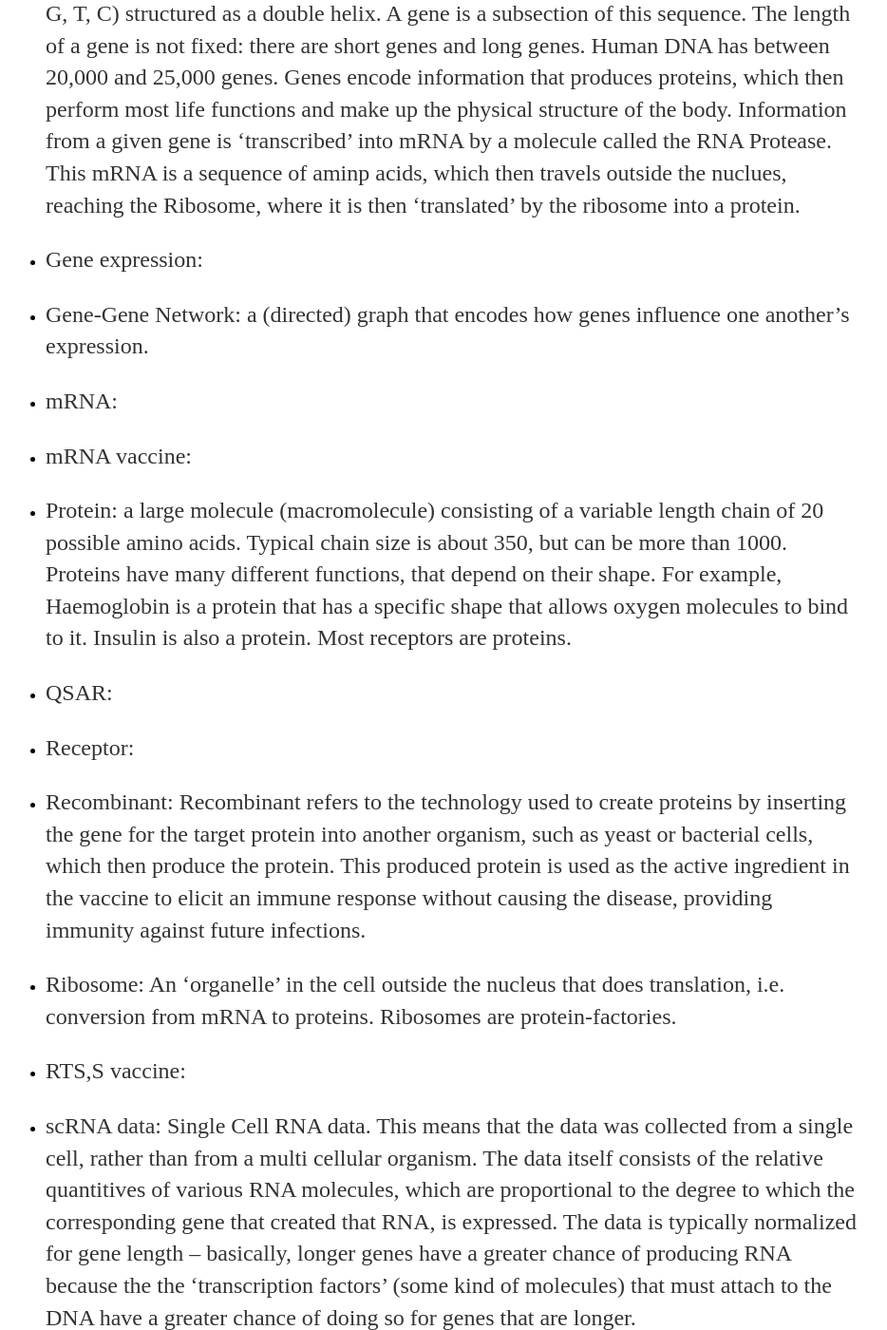
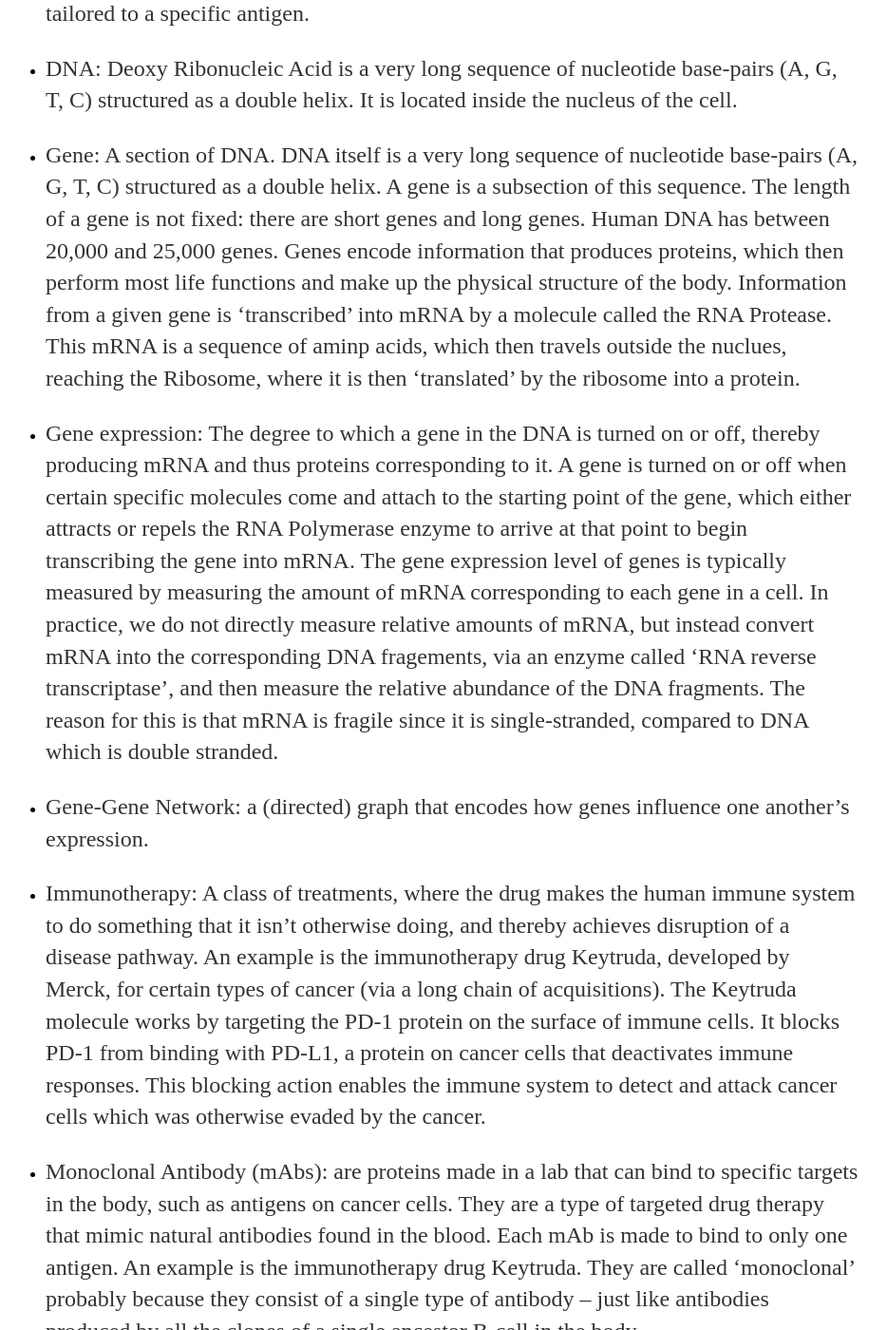
Before and after one commit to thecentraldogma/thecentraldogma.github.io, a Jekyll site: the page built from Glossary/glossary.md, in a window 1280 px wide and 1400 px high, scrolled down 781 px. Shown: the whole window at 95% size, without its empty margins (184-1118 px from the left). Built offline with Jekyll 4.4.1, drawn with Linux system fonts in a browser that asks for light colours; some of the changed text lies outside the part shown.

Commit message:
glossary

```diff
--- a/Glossary/glossary.md
+++ b/Glossary/glossary.md
@@ -3,23 +3,31 @@ layout: page
 title: FAQ
 ---
 
-- Cancer: A class of diseases with some common factors.
+- B cell:
+
+- Cancer: A class of diseases with some common factors, in particular uncontrolled cell growth.
 
 - Cell: A basic unit of life. Discovered by Robert Hooke and Vanderleuven using a microsope in the 1600s. Human beings have about a million-billion cells, i.e. about 10^15 cells. The simplest life forms have a single cell, e.g. amoeba. Not all life forms have cells though  -- this gets messy because its hard to agree on a definition of 'life' -- for e.g. viruses.
 
 - Central Dogma: The idea that information flows in one direction: DNA --> RNA --> Proteins. First coined and proposed by Francis Crick in 1958. We have since discovered several exceptions to the theory. On particularly notable example is that of prions. Prions are infectious proteins which replicate without going through DNA or RNA intermediates.
 
+- Differentiation: The process by which the human immune system produces antibodies tailored to a specific antigen.
+
 - DNA: Deoxy Ribonucleic Acid is a very long sequence of nucleotide base-pairs (A, G, T, C) structured as a double helix. It is located inside the nucleus of the cell.
 
 - Gene: A section of DNA. DNA itself is a very long sequence of nucleotide base-pairs (A, G, T, C) structured as a double helix. A gene is a subsection of this sequence. The length of a gene is not fixed: there are short genes and long genes. Human DNA has between 20,000 and 25,000 genes. Genes encode information that produces proteins, which then perform most life functions and make up the physical structure of the body. Information from a given gene is 'transcribed' into mRNA by a molecule called the RNA Protease. This mRNA is a sequence of aminp acids, which then travels outside the nuclues, reaching the Ribosome, where it is then 'translated' by the ribosome into a protein.
 
-- Gene expression:
+- Gene expression: The degree to which a gene in the DNA is turned on or off, thereby producing mRNA and thus proteins corresponding to it. A gene is turned on or off when certain specific molecules come and attach to the starting point of the gene, which either attracts or repels the RNA Polymerase enzyme to arrive at that point to begin transcribing the gene into mRNA. The gene expression level of genes is typically measured by measuring the amount of mRNA corresponding to each gene in a cell. In practice, we do not directly measure relative amounts of mRNA, but instead convert mRNA into the corresponding DNA fragements, via an enzyme called 'RNA reverse transcriptase', and then measure the relative abundance of the DNA fragments. The reason for this is that mRNA is fragile since it is single-stranded, compared to DNA which is double stranded.
 
 - Gene-Gene Network: a (directed) graph that encodes how genes influence one another's expression.
 
-- mRNA:
+- Immunotherapy: A class of treatments, where the drug makes the human immune system to do something that it isn't otherwise doing, and thereby achieves disruption of a disease pathway. An example is the immunotherapy drug Keytruda, developed by Merck, for certain types of cancer (via a long chain of acquisitions). The Keytruda molecule  works by targeting the PD-1 protein on the surface of immune cells. It blocks PD-1 from binding with PD-L1, a protein on cancer cells that deactivates immune responses. This blocking action enables the immune system to detect and attack cancer cells which was otherwise evaded by the cancer.
 
-- mRNA vaccine:
+- Monoclonal Antibody (mAbs): are proteins made in a lab that can bind to specific targets in the body, such as antigens on cancer cells. They are a type of targeted drug therapy that mimic natural antibodies found in the blood. Each mAb is made to bind to only one antigen. An example is the immunotherapy drug Keytruda. They are called 'monoclonal' probably because they consist of a single type of antibody -- just like antibodies produced by all the clones of a single ancestor B-cell in the body.
+
+- mRNA: A single strand sequence of amino acids synthesized by the 'RNA polymerase' enzyme by using a gene (a section of DNA) as an instruction template. Each sequence of 3 nucleotides in the gene (called a 'codon') encodes a single amino acid (this is a many-to-one mapping since 4^3 = 64 possible codons, but only 20 posisble amino acids).
+
+- mRNA vaccine: A type of vaccine that delivers mRNA to the human body which then presents the mRNA to ribosomes in cells that then translate the mRNA into proteins. The vaccine effectively uses mRNA as a means to generate a desired protein in the body. The protein is typically an antigen in the disease pathway that the vaccine is pretecting against. The body therefore gets time to produce antibodies against this antigen, so if the body in infected by the disease, it already has antibodies that would neutralize the antigen.
 
 - Protein: a large molecule (macromolecule) consisting of a variable length chain of 20 possible amino acids. Typical chain size is about 350, but can be more than 1000. Proteins have many different functions, that depend on their shape. For example, Haemoglobin is a protein that has a specific shape that allows oxygen molecules to bind to it. Insulin is also a protein. Most receptors are proteins.
 
@@ -36,3 +44,5 @@ title: FAQ
 - RTS,S vaccine:
 
 - scRNA data: Single Cell RNA data. This means that the data was collected from a single cell, rather than from a multi cellular organism. The data itself consists of the relative quantitives of various RNA molecules, which are proportional to the degree to which the corresponding gene that created that RNA, is expressed. The data is typically normalized for gene length -- basically, longer genes have a greater chance of producing RNA because the the 'transcription factors' (some kind of molecules) that must attach to the DNA have a greater chance of doing so for genes that are longer.
+
+- SMILES: A string representation of molecules, typically used for small molecules
```
